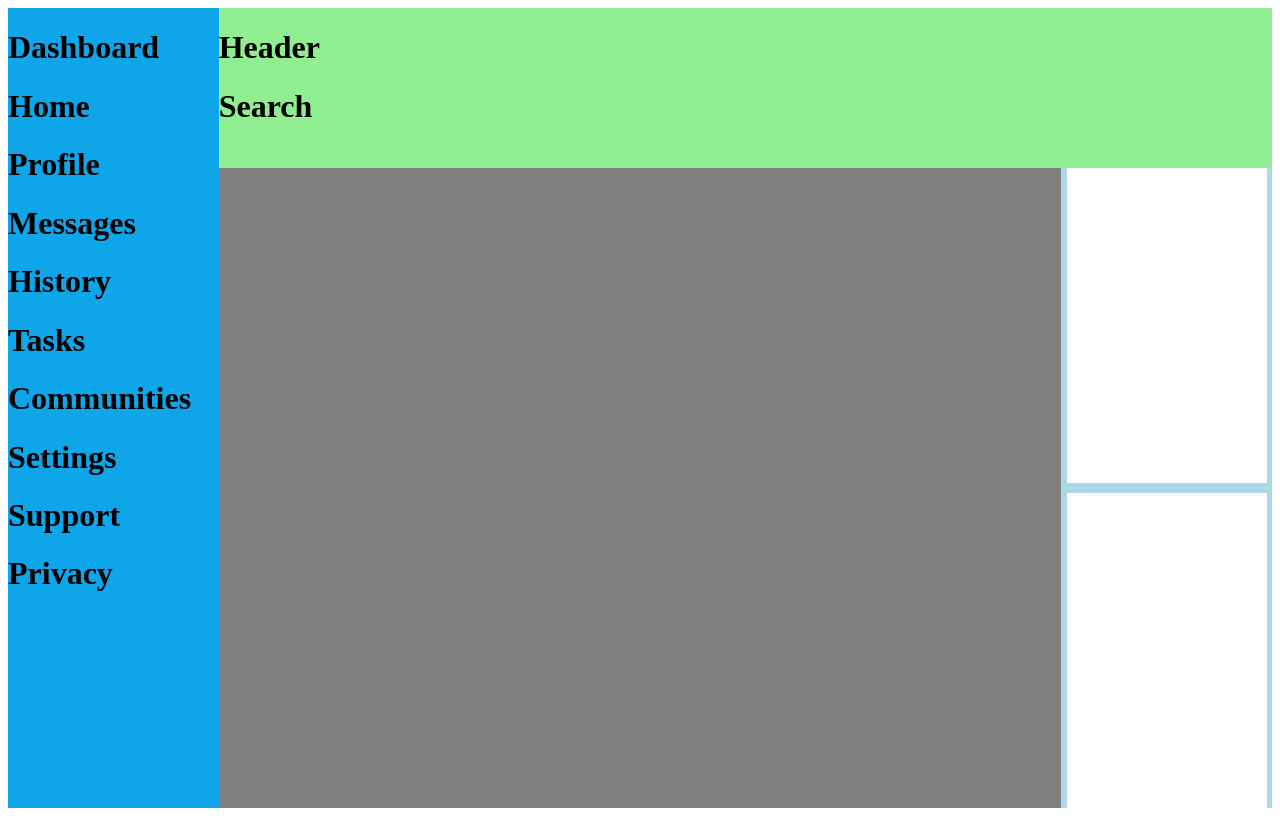
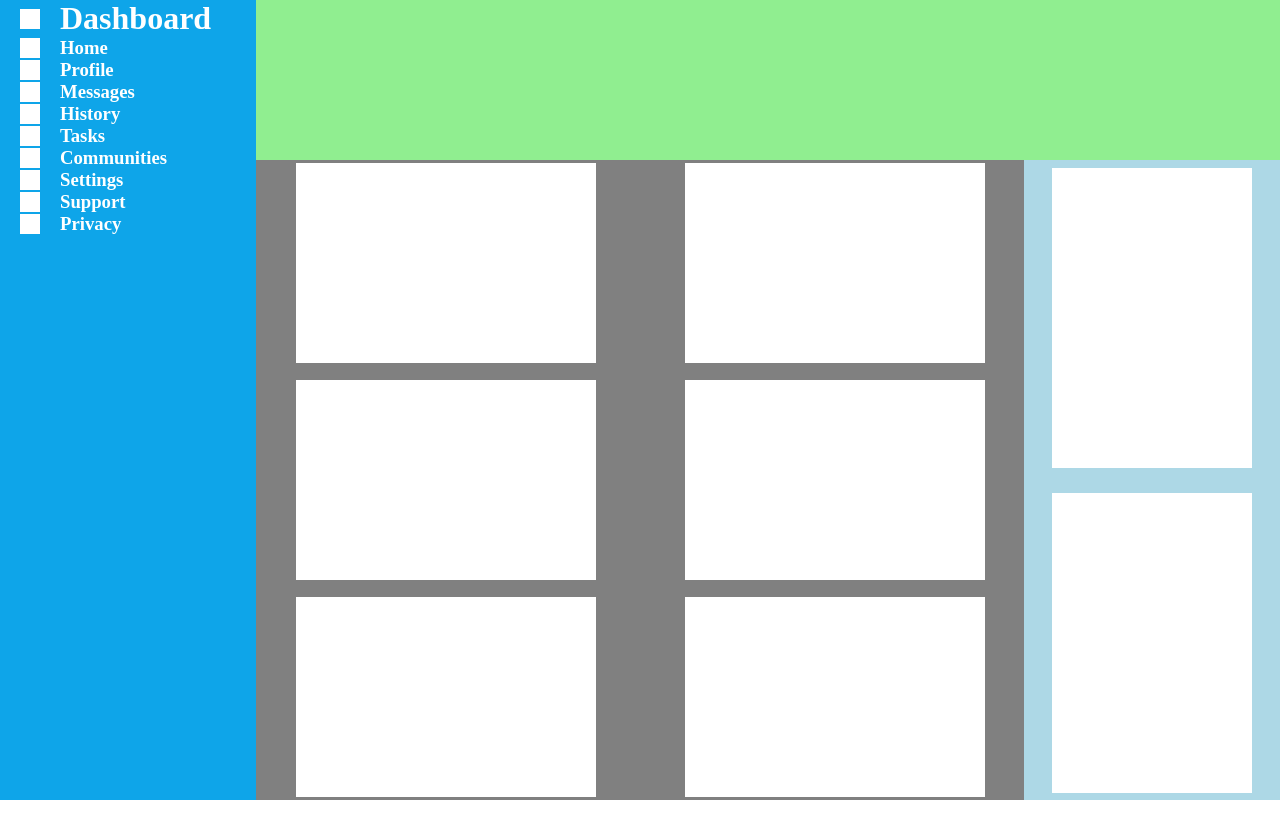
Before and after one commit to leonlunadev/odin-admin-dashboard, a plain HTML site: page index.html in a window 1280 px wide. Drawn offline with Linux system fonts and the light colour scheme.

Commit message:
added main content section to layout

```diff
--- a/index.html
+++ b/index.html
@@ -9,21 +9,52 @@
 <body>
     <div class="container">
         <div class="dashboard">
+            <div>
+                <div class="icon"></div>
                 <h1>Dashboard</h1>
-            <h1>Home</h1>
-            <h1>Profile</h1>
-            <h1>Messages</h1>
-            <h1>History</h1>
-            <h1>Tasks</h1>
-            <h1>Communities</h1>
-            <h1>Settings</h1>
-            <h1>Support</h1>
-            <h1>Privacy</h1>
+            </div>
+            <div>
+                <div class="icon"></div>
+                <h3>Home</h3>
+            </div>
+             <div>
+                <div class="icon"></div>
+                <h3>Profile</h3>
+             </div>
+             <div>
+                <div class="icon"></div>
+                <h3>Messages</h3>
+             </div>
+             <div>
+                <div class="icon"></div>
+                <h3>History</h3>
+             </div>
+             <div>
+                <div class="icon"></div>
+                <h3>Tasks</h3>
+             </div>
+             <div>
+                <div class="icon"></div>
+                <h3>Communities</h3>
+             </div>
+             <div>
+                <div class="icon"></div>
+                <h3>Settings</h3>
+             </div>
+             <div>
+                <div class="icon"></div>
+                <h3>Support</h3>
+             </div>
+             <div>
+                <div class="icon"></div>
+                <h3>Privacy</h3>
+             </div>
         </div>
         <div class="header">
-            <h1>Header</h1>
-            <h1>Search</h1>
+            <div></div>
+            <div></div>
         </div>
+        <div class="main-content">
             <div class="projects">
                 <div class="cards"></div>
                 <div class="cards"></div>
@@ -34,13 +65,12 @@
 
             </div>
             <div class="sidebar">
-            <div class="announcements">
+                <div class="announcements"></div>
+                <div class="trending"></div>
+            </div>
 
         </div>
-            <div class="trending">
 
-            </div>
-        </div>
 
 
 
--- a/style.css
+++ b/style.css
@@ -1,26 +1,58 @@
+* {
+  margin: 0;
+  padding: 0;
+  box-sizing: border-box;
+}
+
 .container {
   display: grid;
-  grid-template-columns: 1fr 4fr 1fr;
-  grid-template-rows: 1fr 2fr 2fr;
+  grid-template-columns: 1fr 4fr;
+  grid-template-rows: 1fr 4fr;
   height: 100vh;
 }
 
 .dashboard {
   background-color: #0ea5e9;
+  color: white;
   grid-column: 1 / 2;
-  grid-row: 1 / 4;
+  grid-row: 1 / 3;
+  gap: 20px;
+}
+
+.dashboard div {
+  display: flex;
+  align-items: center;
+  gap: 20px;
+  margin-left: 10px;
+}
+
+.icon {
+  background-color: white;
+  width: 20px;
+  height: 20px;
 }
 
 .header {
   background-color: lightgreen;
-  grid-column: 2 / 4;
+  grid-column: 2 / 3;
   grid-row: 1 / 2;
+  display: grid;
+  grid-template-columns: 2fr 1fr;
+  grid-template-rows: 1fr 1fr;
+}
+
+.main-content {
+  grid-column: 2 / 3;
+  grid-row: 2 / 3;
+  display: grid;
+  grid-template-columns: 3fr 1fr;
+  grid-template-rows: 1fr 1fr;
 }
 
 .projects {
   background-color: grey;
-  grid-column: 2 / 3;
-  grid-row: 2 / 4;
+  grid-column: 1 / 2;
+  grid-row: 1 / 3;
   display: grid;
   grid-template-columns: 1fr 1fr;
   grid-template-rows: 1fr 1fr 1fr;
@@ -29,26 +61,30 @@
 
 .sidebar {
   background-color: lightblue;
-  grid-column: 3 / 4;
-  grid-row: 2 / 4;
+  grid-column: 2 / 3;
+  grid-row: 1 / 3;
   display: grid;
   grid-template-rows: 1fr 1fr;
   gap: 10px;
-  justify-items: center;
 }
 
 .trending {
   background-color: white;
   min-width: 200px;
   min-height: 300px;
+  place-self: center;
 }
 
 .announcements {
   background-color: white;
   min-height: 300px;
   min-width: 200px;
+  place-self: center;
 }
 
 .cards {
+  background-color: white;
   min-height: 200px;
+  min-width: 300px;
+  place-self: center;
 }
```
Lines whose indentation alone changed are shown as unchanged.
